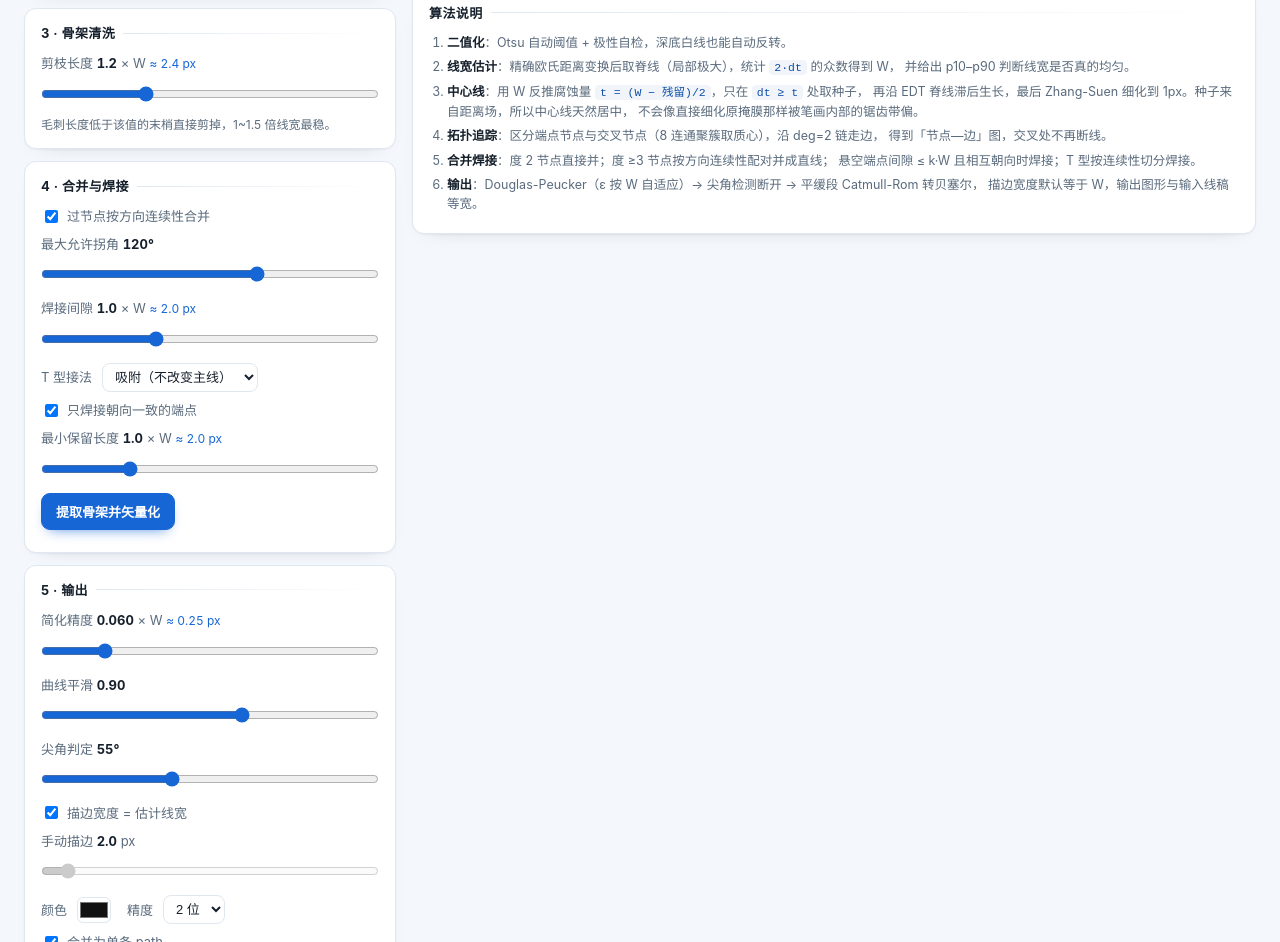
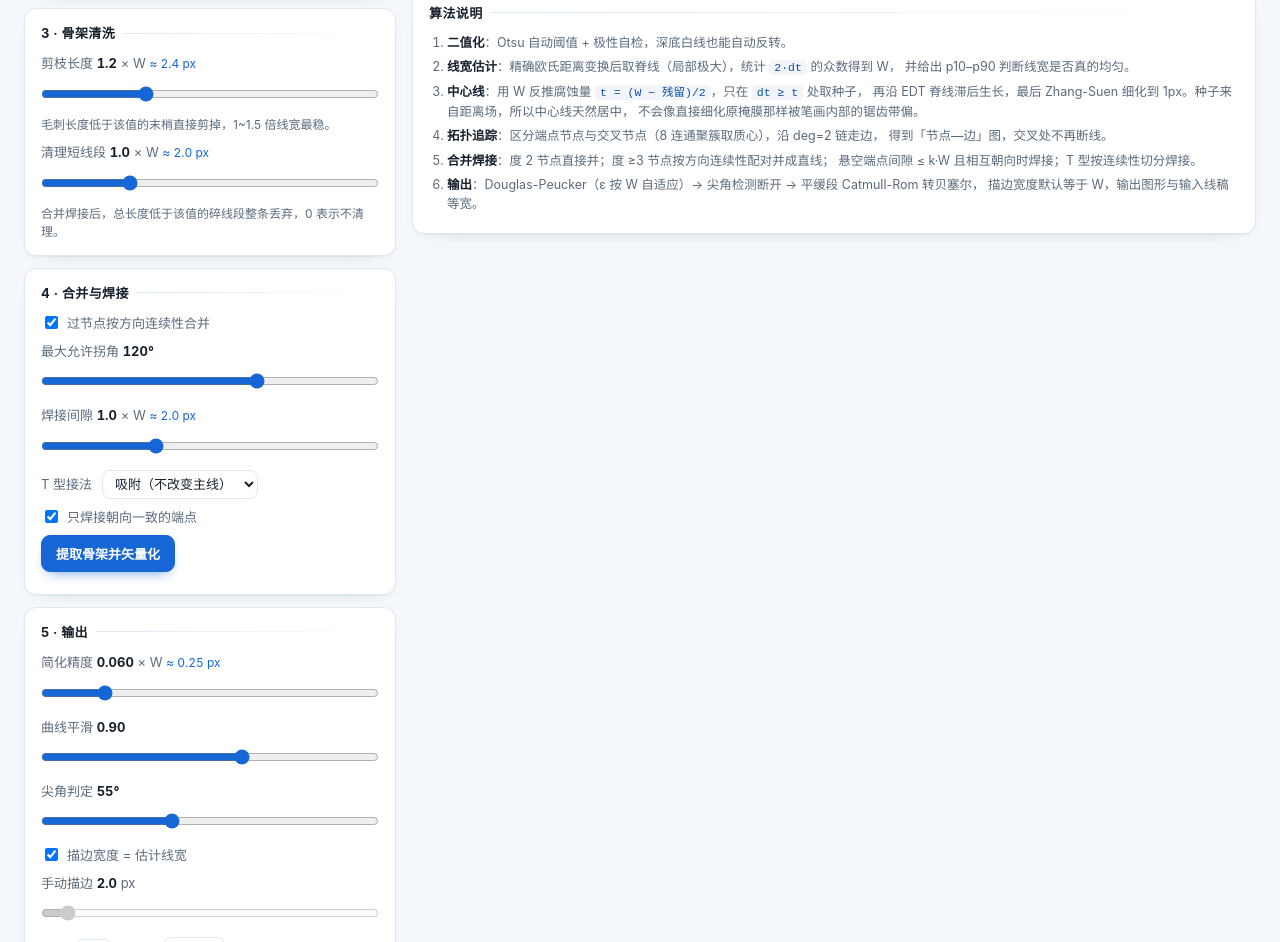
Before and after one commit to LeonaDavinci/outline-svg, a plain HTML site: page index.html in a window 1280 px wide. Shown: the part 787-1729 px from the top of the page. Drawn offline with Linux system fonts and the light colour scheme.

Commit message:
fix: 「清理短线段」归位到 3 · 骨架清洗卡片
短线段过滤（minLenK）此前挂在「4 合并与焊接」，但它属于骨架清洗环节，
已连同提示文案移到剪枝长度下方，并补充「0 表示不清理」说明。

```diff
--- a/index.html
+++ b/index.html
@@ -81,6 +81,11 @@
       </div>
       <input type="range" id="pruneK" min="0" max="4" step="0.1" value="1.2">
       <p class="hint">毛刺长度低于该值的末梢直接剪掉，1~1.5 倍线宽最稳。</p>
+      <div class="row">
+        <label for="minLenK">清理短线段 <b id="minLenVal">1.0</b> × W <span class="calc" id="minLenHint"></span></label>
+      </div>
+      <input type="range" id="minLenK" min="0" max="4" step="0.1" value="1.0">
+      <p class="hint">合并焊接后，总长度低于该值的碎线段整条丢弃，0 表示不清理。</p>
     </section>
 
     <section class="card">
@@ -107,10 +112,6 @@
       <div class="row check">
         <label><input type="checkbox" id="facing" checked> 只焊接朝向一致的端点</label>
       </div>
-      <div class="row">
-        <label for="minLenK">最小保留长度 <b id="minLenVal">1.0</b> × W <span class="calc" id="minLenHint"></span></label>
-      </div>
-      <input type="range" id="minLenK" min="0" max="4" step="0.1" value="1.0">
       <div class="row">
         <button id="runBtn2" class="primary" disabled>提取骨架并矢量化</button>
       </div>
```
